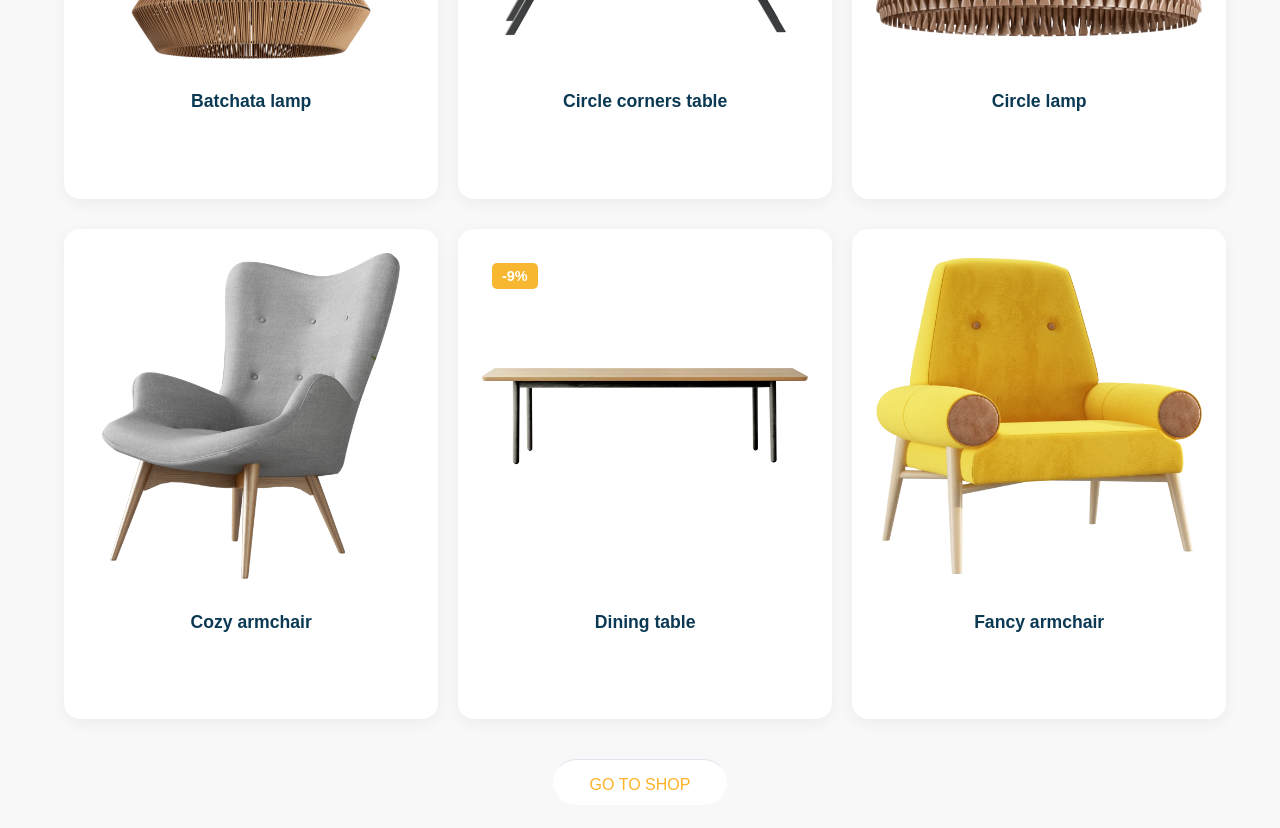
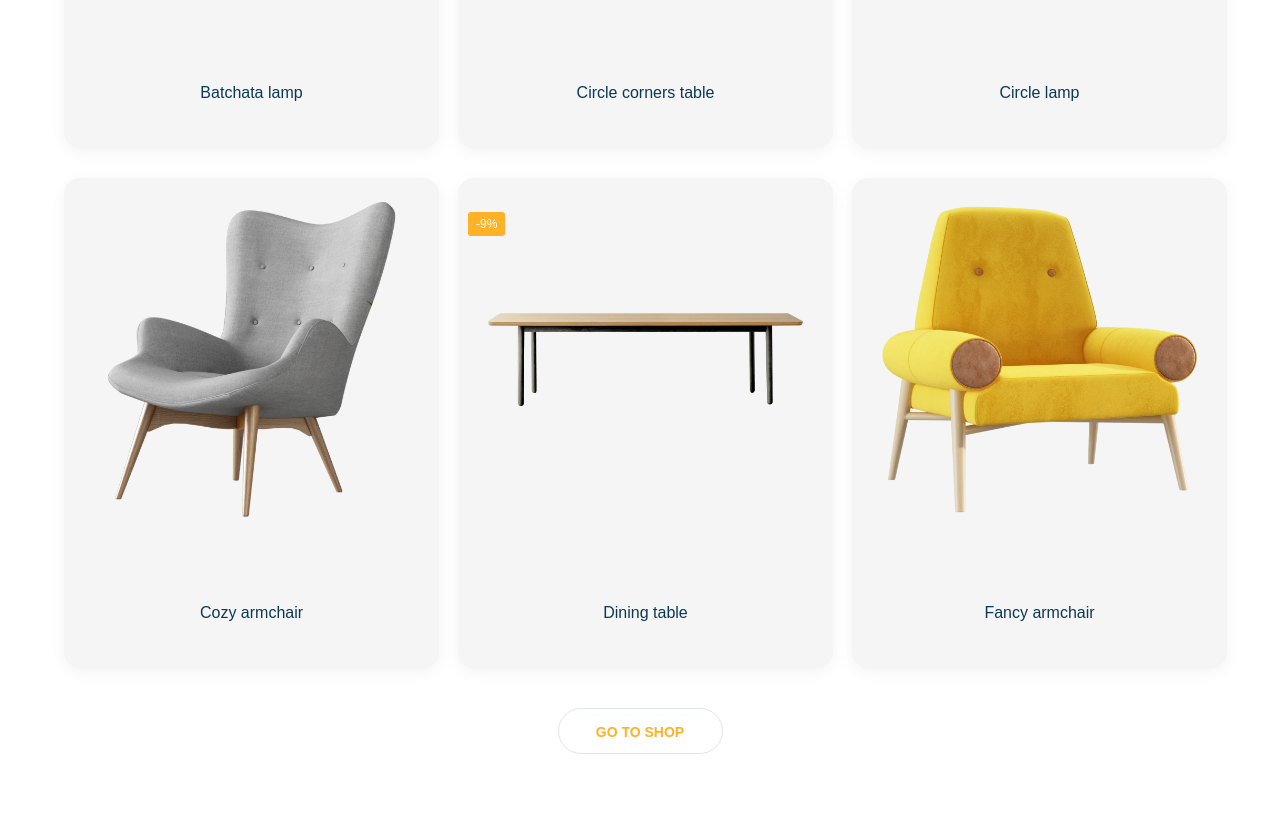
Before and after one commit to krist-lab/midterm, a plain HTML site: page index.html in a window 1280 px wide. Shown: the part 3326-4154 px from the top of the page. Drawn offline with Linux system fonts and the light colour scheme.

Commit message:
made  edits, checked code and add some details

```diff
--- a/index.html
+++ b/index.html
@@ -195,11 +195,9 @@
   </div>
 </section>
 
+
 <section class="products-grid-section">
   <div class="container">
-    <div class="products-grid-header">
-    </div>
-
     <div class="products-grid">
       <div class="product">
         <div class="product-image-wrapper">
--- a/scss/main.scss
+++ b/scss/main.scss
@@ -19,7 +19,7 @@ $white-bg: #fff;
 $hover-bg: #f0f0f0;
 $orange-color: #f7b731;
 $dark-orange-color: #e6a720;
-
+$product-grid-color:#F5F5F5;
 
 $dropdown-bg-color: #fff;
 $dropdown-border-color: #ddd;
@@ -492,25 +492,7 @@ body {
 
 .products-grid-section {
   padding: 80px 0;
-  background-color: $light-gray-bg;
-}
-
-.products-grid-header {
-  text-align: center;
-  margin-bottom: 50px;
-
-  .products-grid-title {
-    font-size: 2.8rem;
-    font-weight: bold;
-    color: $main-text-color;
-    margin-bottom: 10px;
-  }
-
-  .products-grid-subtitle {
-    font-size: 1.1rem;
-    color: $primary-text-color;
-    margin: 0;
-  }
+  background-color: $white-bg;
 }
 
 .products-grid {
@@ -523,10 +505,14 @@ body {
 }
 
 .product {
-  background-color: $white-bg;
+  width: 375px;
+  height: 490px;
+  box-sizing: border-box;
+
+  background-color: $product-grid-color;
   border-radius: 16px;
   box-shadow: 0 4px 15px rgba(0, 0, 0, 0.05);
-  padding: 23.9px 23.91px 46.9px 23.91px;
+  padding: 24px 24px 47px 24px;
   text-align: center;
   position: relative;
   display: flex;
@@ -535,23 +521,14 @@ body {
   justify-content: flex-start;
   transition: transform 0.3s ease-in-out, box-shadow 0.3s ease-in-out;
 
-  width: 374.34px;
-  height: 490.34px;
-  box-sizing: border-box;
-
-  &:hover {
-    transform: translateY(-5px);
-    box-shadow: 0 8px 20px rgba(0, 0, 0, 0.1);
-  }
-
   .product-image-wrapper {
-    width: 326.527587890625px;
-    height: 326.5299987792969px;
+    width: 375px;
+    height: 490px;
     display: flex;
     justify-content: center;
     align-items: center;
     overflow: hidden;
-    margin-bottom: 15px;
+    margin-bottom: 72px;
     position: relative;
   }
 
@@ -559,7 +536,6 @@ body {
     max-width: 100%;
     max-height: 100%;
     object-fit: contain;
-    border-radius: 8px;
     display: block;
   }
 
@@ -567,25 +543,23 @@ body {
     position: absolute;
     top: 10px;
     left: 10px;
-    background-color: $orange-color;
-    color: $white-bg;
-    padding: 5px 10px;
-    border-radius: 5px;
-    font-size: 0.9rem;
-    font-weight: bold;
+    background-color: $hero-orange-color;
+    color: $button-bg-color;
+    padding: 3px 8px;
+    border-radius: 3px;
+    font-size: 12px;
+    font-weight: 500px;
+    line-height: 18px;
     z-index: 10;
   }
 
   .product-name {
-    font-size: 1.1rem;
-    font-weight: 600;
+    font-size: 1rem;
+    font-weight: 400;
+    line-height: 16px;
     color: $main-text-color;
     margin-bottom: 0;
     text-align: center;
-  }
-
-  &.highlighted-product {
-    box-shadow: 0 4px 20px rgba(92, 103, 109, 0.2);
   }
 }
 
@@ -595,24 +569,25 @@ body {
   display: flex;
   align-items: center;
   justify-content: center;
-  border-color: 1px ;
 
   button {
     background-color: $button-bg-color;
     color: $button-text-color;
+    width: 165px;
     height: 46px;
     padding: 16px 36px;
     border-radius: 80px;
-    font-size: 16px;
-    border: 1px solid $button-bg-color;
-    border-top: 1px solid #E0E4EF;
+    font-size: 14px;
+    font-weight: 600;
+    line-height: 14px;
+    border: 1px solid #E0E4EF;
     cursor: pointer;
     transition: background-color 0.3s ease, color 0.3s ease;
 
     &:hover {
       background-color: $button-hover-bg-color;
       color: $button-hover-text-color;
-      border: none;
+      // border: none;
     }
   }
 }
```
Also changed, not shown: css/main.css, 1 other file.
